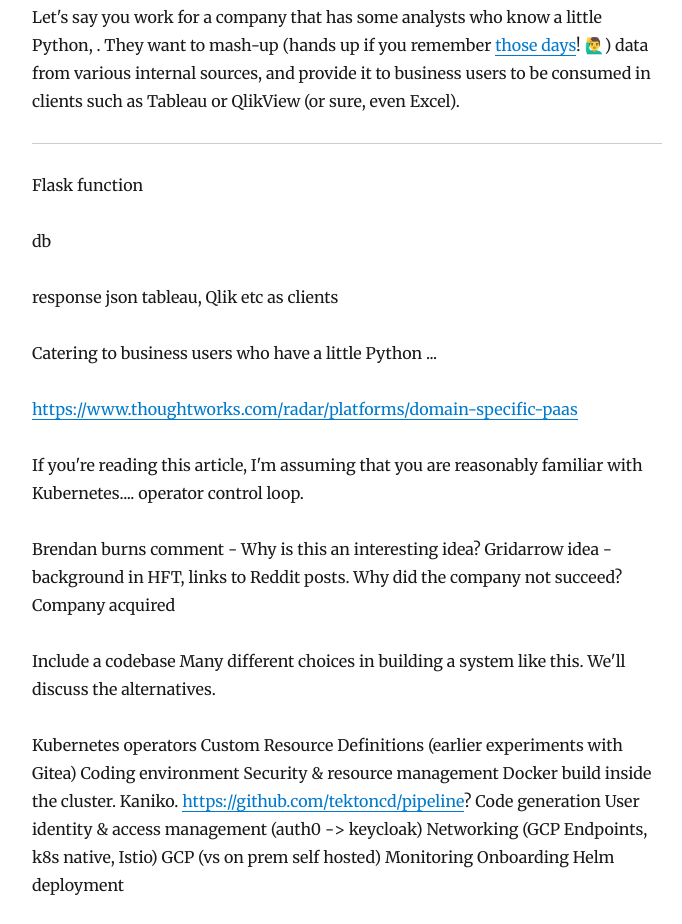
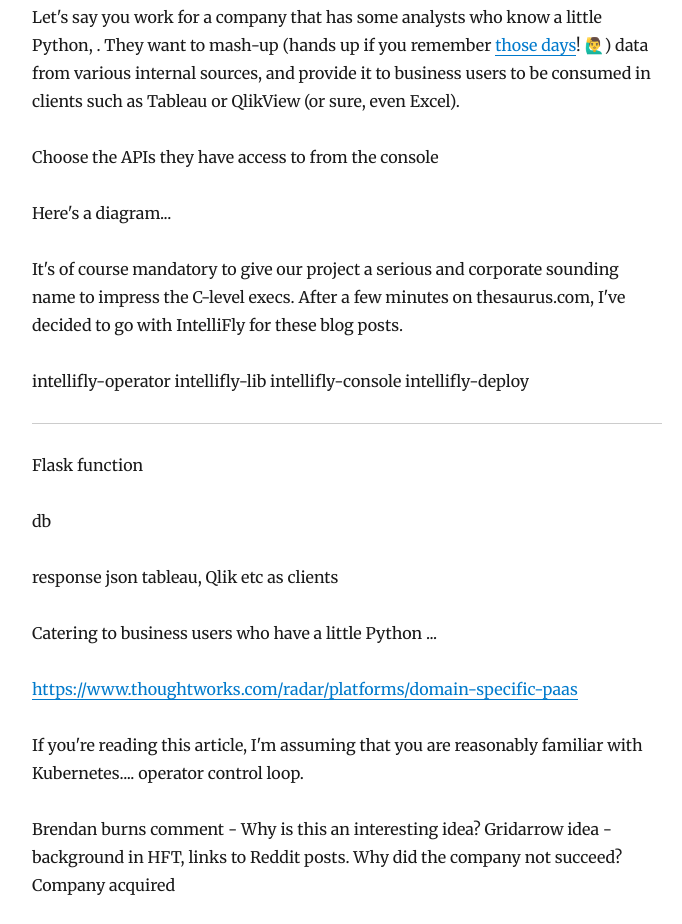
Before and after one commit to markns/reactive.rocks, a Gatsby site: page /domain-specific-paas-part-1/ in a window 1280 px wide. Shown: the part 1092-2016 px from the top of the page, without its empty margins (293-975 px from the left). Built offline with nearby package versions, Linux system fonts and the light colour scheme; Gatsby itself is replaced by a stand-in of ours; some packages are replaced by stand-ins of ours.

Commit message:
more structure

```diff
--- a/content/blog/domain-specific-paas-part-1/index.md
+++ b/content/blog/domain-specific-paas-part-1/index.md
@@ -15,6 +15,20 @@
 I'm going to show you how to build an MVP version of these PaaS
 
 Let's say you work for a company that has some analysts who know a little Python, . They want to mash-up (hands up if you remember [those days](https://mashable.com/2009/10/08/top-mashups/?europe=true)! 🙋‍♂️) data from various internal sources, and provide it to business users to be consumed in clients such as Tableau or QlikView (or sure, even Excel).
+
+Choose the APIs they have access to from the console
+
+Here's a diagram...
+
+It's of course mandatory to give our project a serious and corporate sounding name to impress the C-level execs. After a few minutes on thesaurus.com, I've decided to go with IntelliFly for these blog posts.
+
+
+
+intellifly-operator
+intellifly-lib
+intellifly-console
+intellifly-deploy
+
 
 -----------------
 
```
